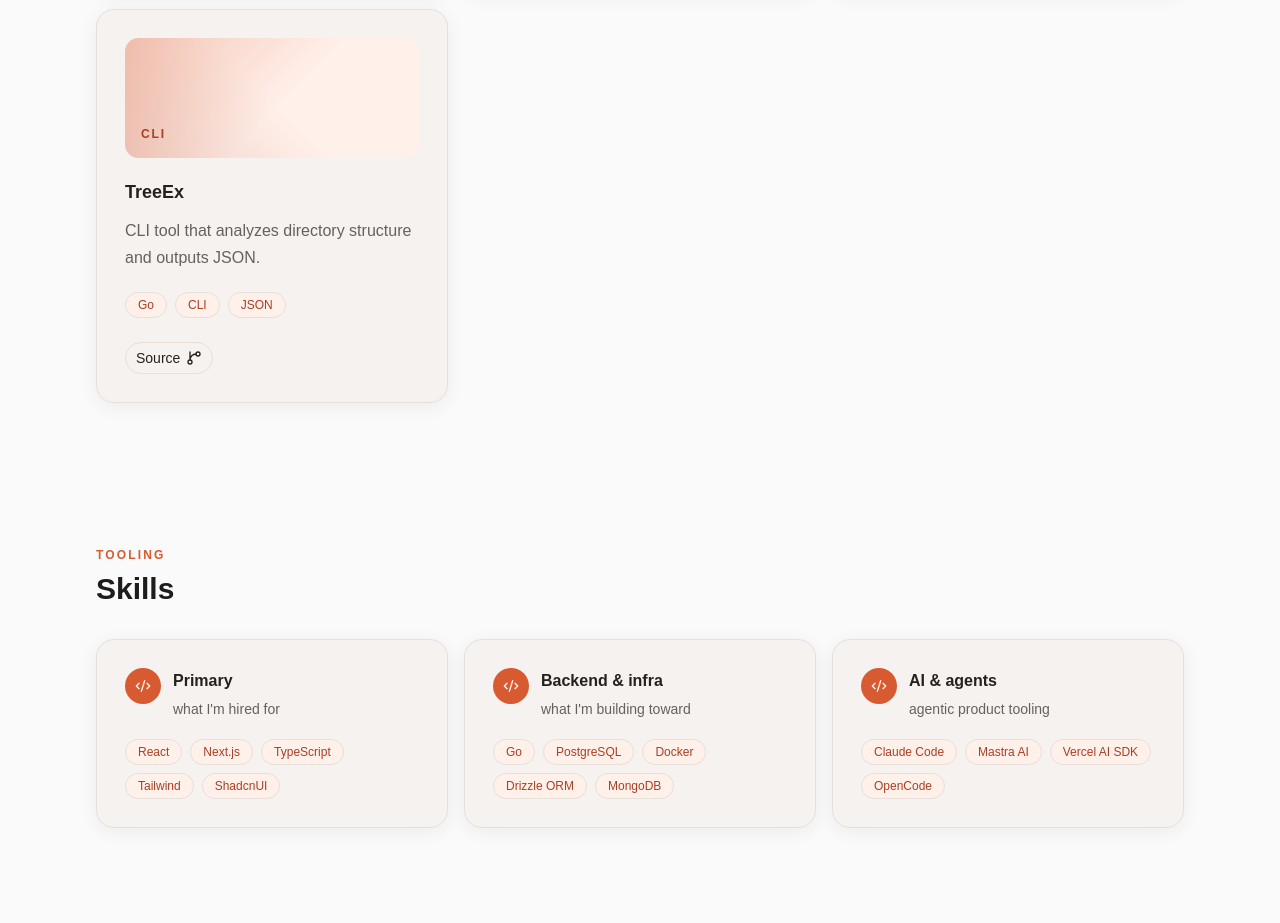
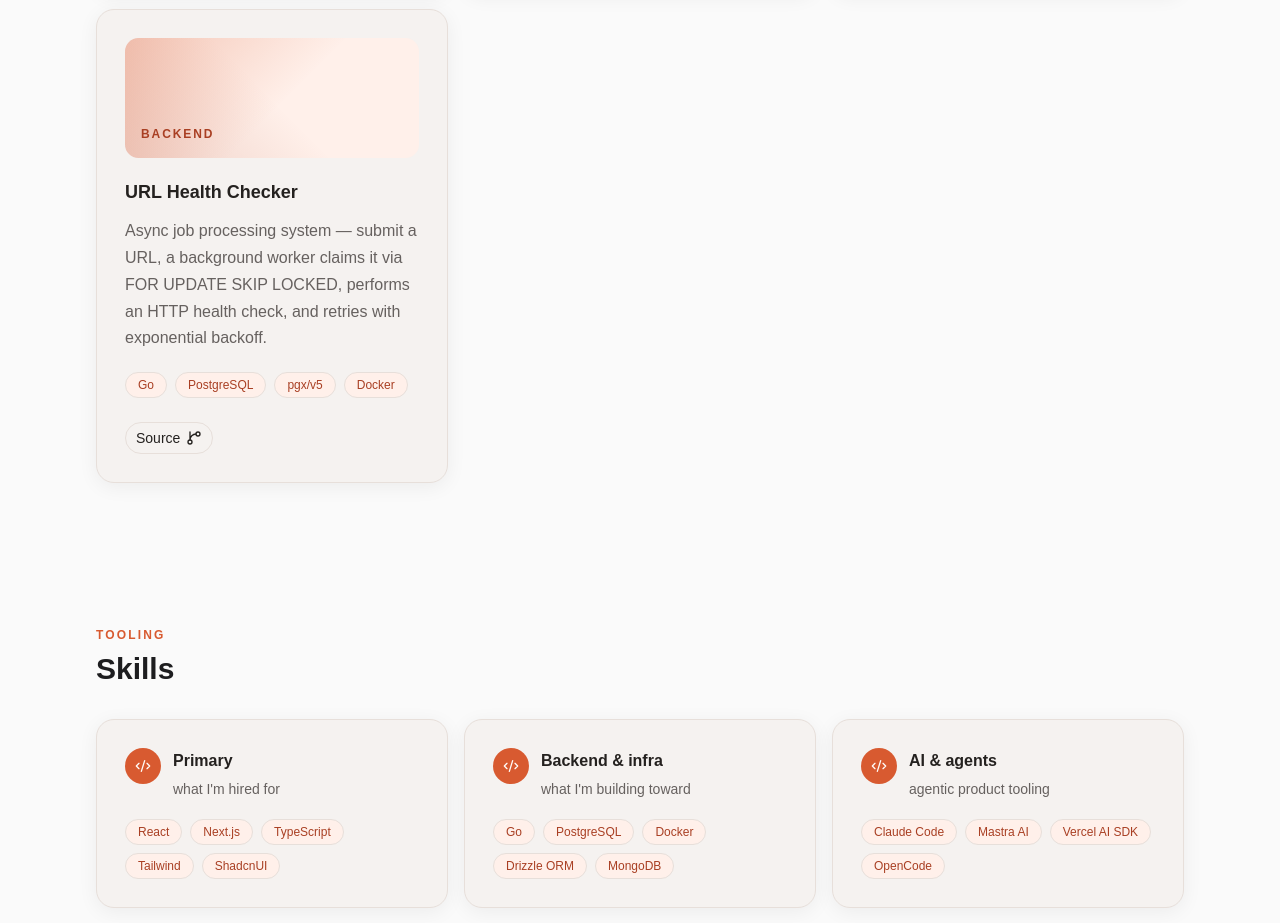
Before and after one commit to PratikDev/pratikdev, a React (Vite) app: page / in a window 1280 px wide. Shown: the part 3820-4743 px from the top of the page. Built offline with nearby package versions, Linux system fonts and the light colour scheme.

Commit message:
projects section update

```diff
--- a/src/content/portfolio.ts
+++ b/src/content/portfolio.ts
@@ -233,16 +233,16 @@ export const projectSections: ProjectSection[] = [
 				source: "https://github.com/PratikDev/url-scrapper"
 			},
 			{
-				name: "TreeEx",
-				slug: "treeex",
+				name: "URL Health Checker",
+				slug: "url-health-checker",
 				description:
-					"CLI tool that analyzes directory structure and outputs JSON.",
-				stack: ["Go", "CLI", "JSON"],
-				maturity: "learning",
-				status: "learning",
-				type: "cli",
-				source: "https://github.com/PratikDev/treeEx"
-			},
+					"Async job processing system — submit a URL, a background worker claims it via FOR UPDATE SKIP LOCKED, performs an HTTP health check, and retries with exponential backoff.",
+				stack: ["Go", "PostgreSQL", "pgx/v5", "Docker"],
+				maturity: "production",
+				status: "shipped",
+				type: "backend",
+				source: "https://github.com/PratikDev/url-health-checker"
+			}
 		],
 	},
 ];
```
